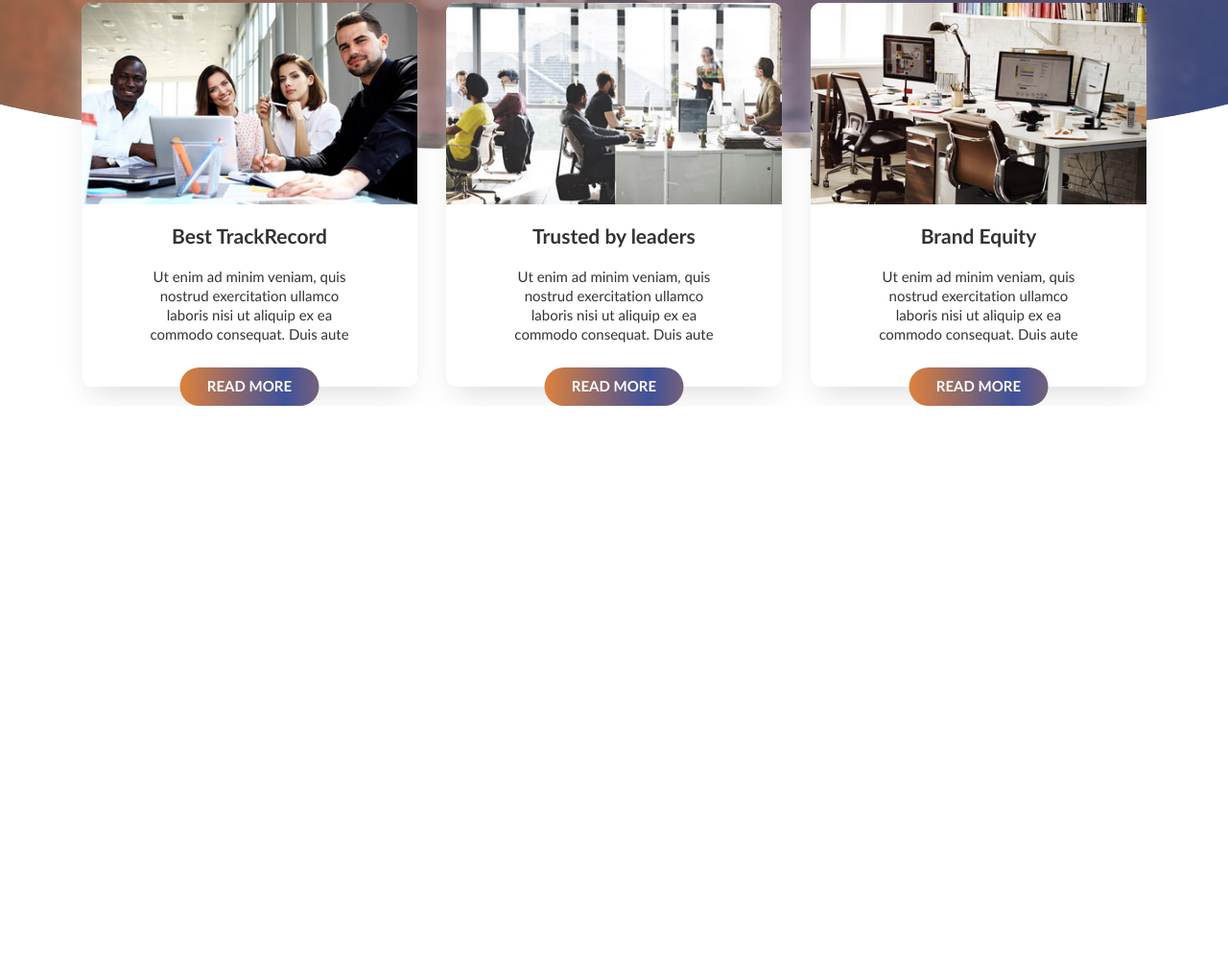
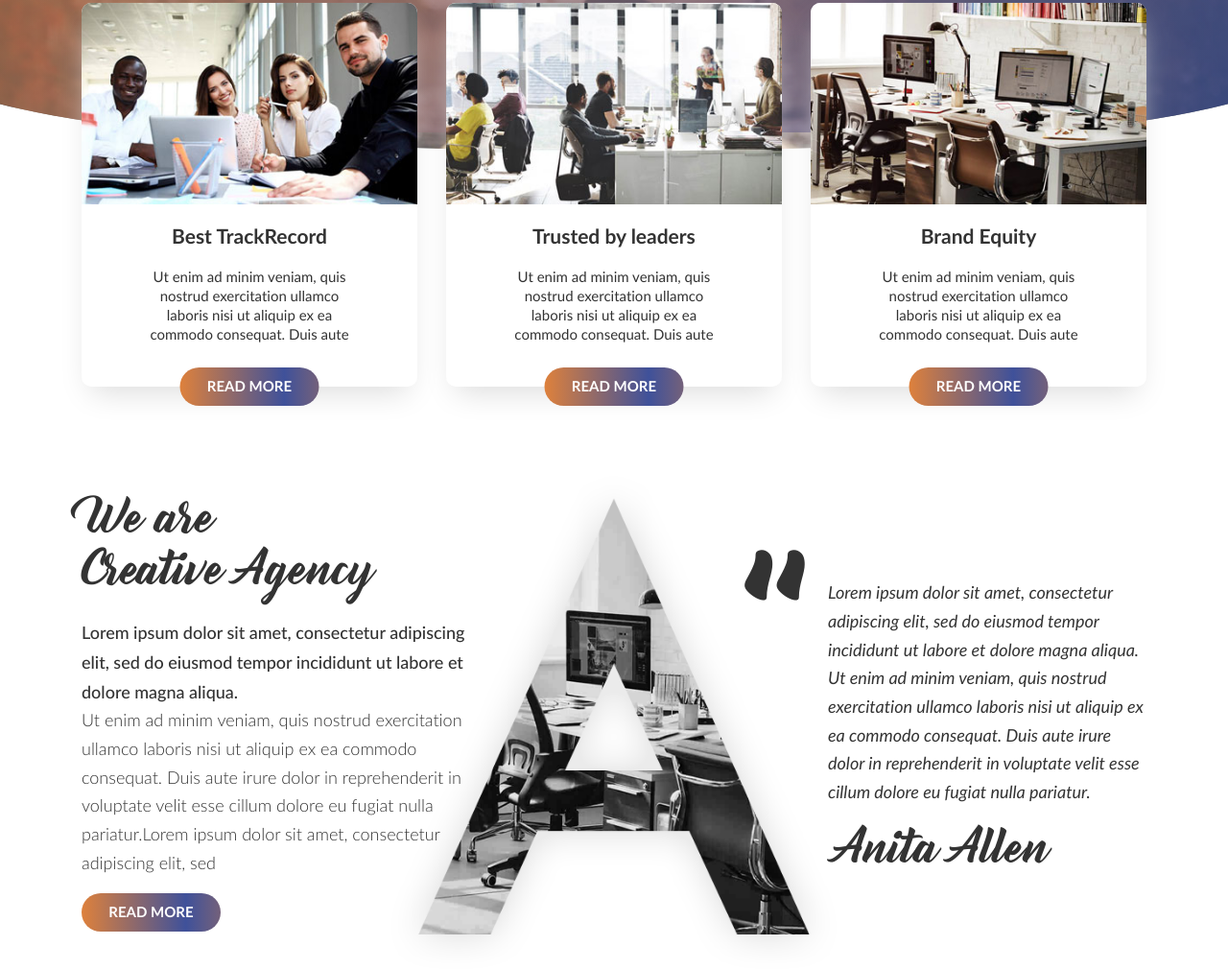
Before and after one commit to duracell27/digital, a website: page app/index.html in a window 1280 px wide. Shown: the part 662-1672 px from the top of the page at 96% size. Before the commit the page ends 1085 px from the top, so only its background shows below. Drawn offline with Linux system fonts and the light colour scheme.

Commit message:
letter a

```diff
--- a/app/index.html
+++ b/app/index.html
@@ -121,6 +121,34 @@
 		</div>
 	</section>
 
+	<section class="a">
+		<div class="container">
+			<div class="row">
+				<div class="col-md-6">
+					<div class="left-col">
+						<h2 class="h2">We are <br>
+						Creative Agency</h2>
+						<p><span>Lorem ipsum dolor sit amet, consectetur adipiscing elit, sed do eiusmod tempor incididunt ut labore et dolore magna aliqua.</span><br>Ut enim ad minim veniam, quis nostrud exercitation ullamco laboris nisi ut aliquip ex ea commodo consequat. Duis aute irure dolor in reprehenderit in voluptate velit esse cillum dolore eu fugiat nulla pariatur.Lorem ipsum dolor sit amet, consectetur adipiscing elit, sed</p>
+						<a href="" class="btn-color">read more</a>
+					</div>
+
+				</div>
+				<div class="col-md-6">
+					<div class="right-col">
+						<p>Lorem ipsum dolor sit amet, consectetur adipiscing elit, sed do eiusmod tempor incididunt ut labore et dolore magna aliqua.
+						Ut enim ad minim veniam, quis nostrud exercitation ullamco laboris nisi ut aliquip ex ea commodo consequat. Duis aute irure dolor in reprehenderit in voluptate velit esse cillum dolore eu fugiat nulla pariatur.</p>
+						<h2 class="h2">
+							Anita Allen
+						</h2>
+					</div>
+
+				</div>
+				<div class="letterA">
+					<img src="img/letterA.png" alt="A">
+				</div>
+			</div>
+		</div>
+	</section>
 
 	<script src="js/scripts.min.js"></script>
 
--- a/app/sass/main.sass
+++ b/app/sass/main.sass
@@ -201,7 +201,7 @@
         background-color: #fff
         border-radius: 10px
         box-shadow: 0px 15px 30px -10px #dadada
-        margin-bottom: 20px
+        margin-bottom: 110px
         text-align: center
         position: relative
         .img-block
@@ -253,7 +253,82 @@
                 background-size: 200%
                 animation: bg 5s linear infinite
 
+//section A -----------------------------------//
 
+.a
+    position: relative
+    .h2
+        font-family: Bernadette
+        font-size: 45px
+    .left-col
+        padding-right: 20%
+        .h2
+            margin-bottom: 23px
+        p
+            span
+                font-family: Lato
+                color: $text
+                font-weight: 500
+            font-family: Lato
+            font-weight: 300
+            color: $text
+            font-size: 18px
+        a.btn-color
+            display: block
+            width: 145px
+            height: 40px
+            background: linear-gradient(90deg, #de813c, #3f519a, #de813c, #3f519a, #3f519a)
+            color: #fff
+            font-size: 15px
+            font-family: Lato
+            font-weight: bold
+            text-align: center
+            line-height: 40px
+            border-radius: 25px
+            text-transform: uppercase
+            padding: 0
+            position: absolute
+            z-index: 5
+            bottom: -40px
+
+            outline: none
+            border: none
+            text-decoration: none
+            background-size: 300%
+            &:hover
+                color: #fff
+                background: linear-gradient(90deg, #de813c, #3f519a, #de813c)
+                background-size: 200%
+                animation: bg 5s linear infinite
+    .right-col
+        padding-left: 20%
+        .h2
+            padding-left: 25%
+        p
+            font-family: Lato-italic
+            font-size: 18px
+            padding-left: 100px
+            position: relative
+            overflow: hidden
+            padding-top: 90px
+            &:before
+                content: '"'
+                position: absolute
+                //display: inline-block
+                font-size: 200px
+                top: -80px
+                left: 0
+
+                line-height: 200px
+                font-family: Bernadette
+                transform: rotate(180deg)
+    .letterA
+        position: absolute
+        top: 240px
+        left: 50%
+        transform: translate(-50%,-50%)
+        img
+            height: 514px
 
 @import "media" // Always at the end
 @keyframes bg
```
Also changed, not shown: app/css/main.min.css, app/img/letterA.png (added), app/img/squeres.png (added). Lines whose indentation alone changed are shown as unchanged.
